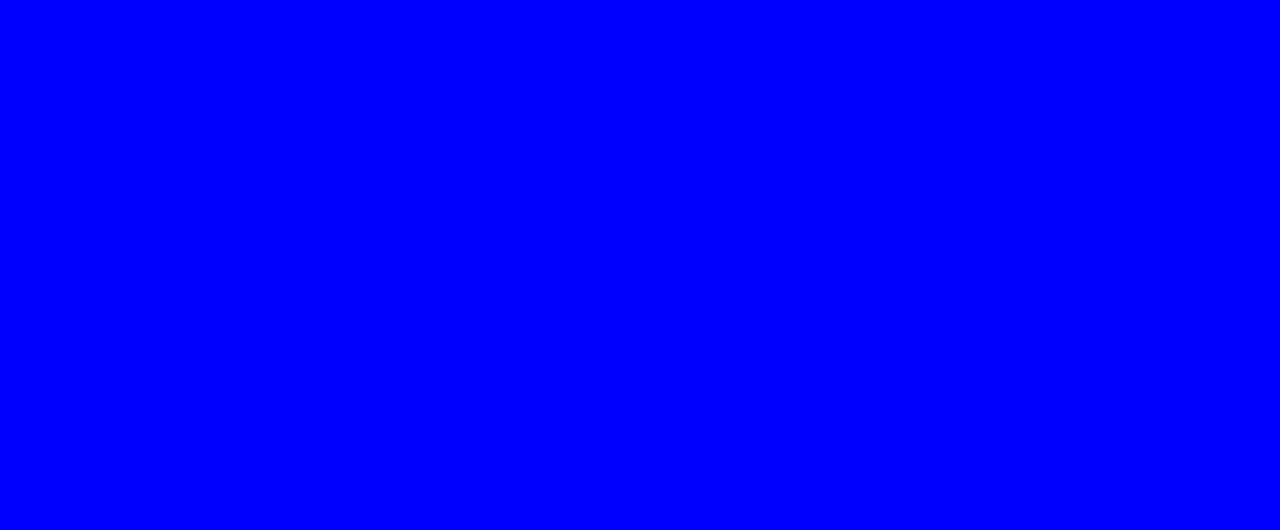
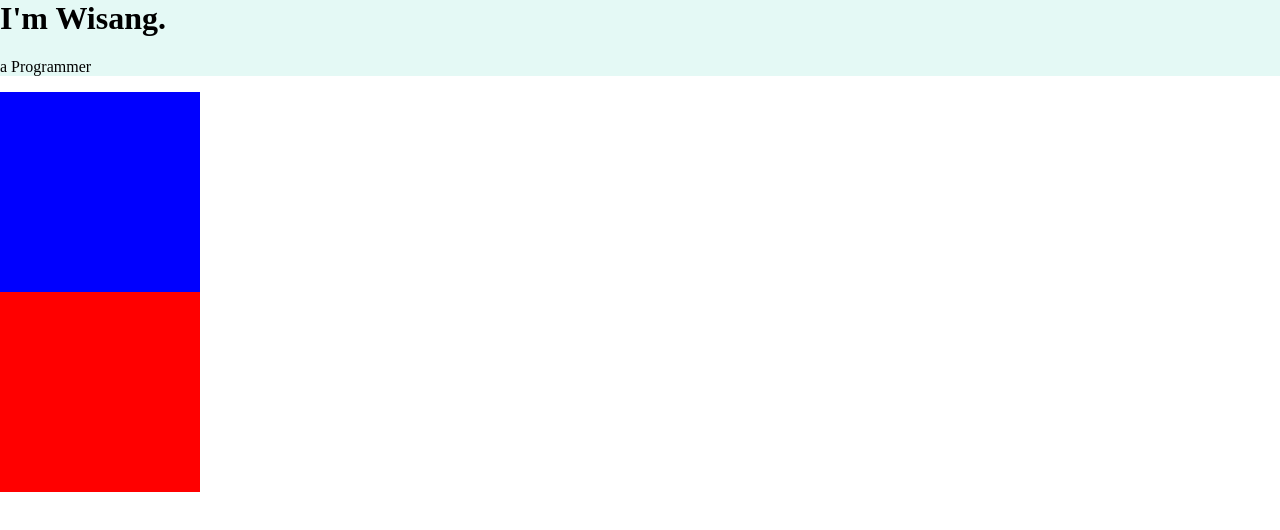
Before and after one commit to Wisang/section5-css-mySite, a plain HTML site: page index.html in a window 1280 px wide. Drawn offline with Linux system fonts and the light colour scheme.

Commit message:
div test

```diff
--- a/css/styles.css
+++ b/css/styles.css
@@ -1,3 +1,27 @@
 body {
+  margin: 0;
+}
+
+div {
+
+}
+
+h1 {
+  margin-top: 0;
+}
+
+.top-container {
+  background-color: #E4F9F5;
+}
+
+.middle-container {
+  width: 200px;
+  height: 200px;
   background-color: blue;
 }
+
+.bottom-container {
+  height: 200px;
+  width: 200px;
+  background-color: red;
+}
--- a/index.html
+++ b/index.html
@@ -7,6 +7,16 @@
     <link rel="icon" href="favicon.ico">
   </head>
   <body>
+    <div class="top-container">
+      <h1>I'm Wisang.</h1>
+      <p>a Programmer</p>
+    </div>
+    <div class="middle-container">
+
+    </div>
+    <div class="bottom-container">
+
+    </div>
 
   </body>
 </html>
```
